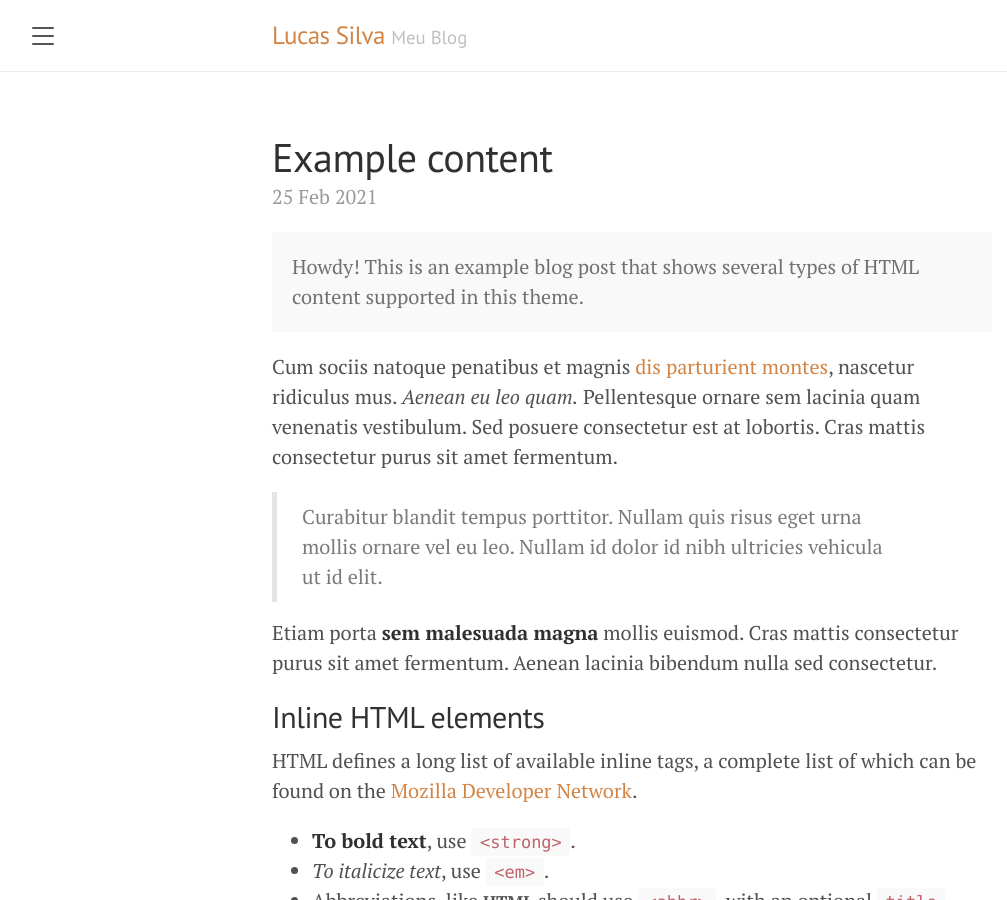
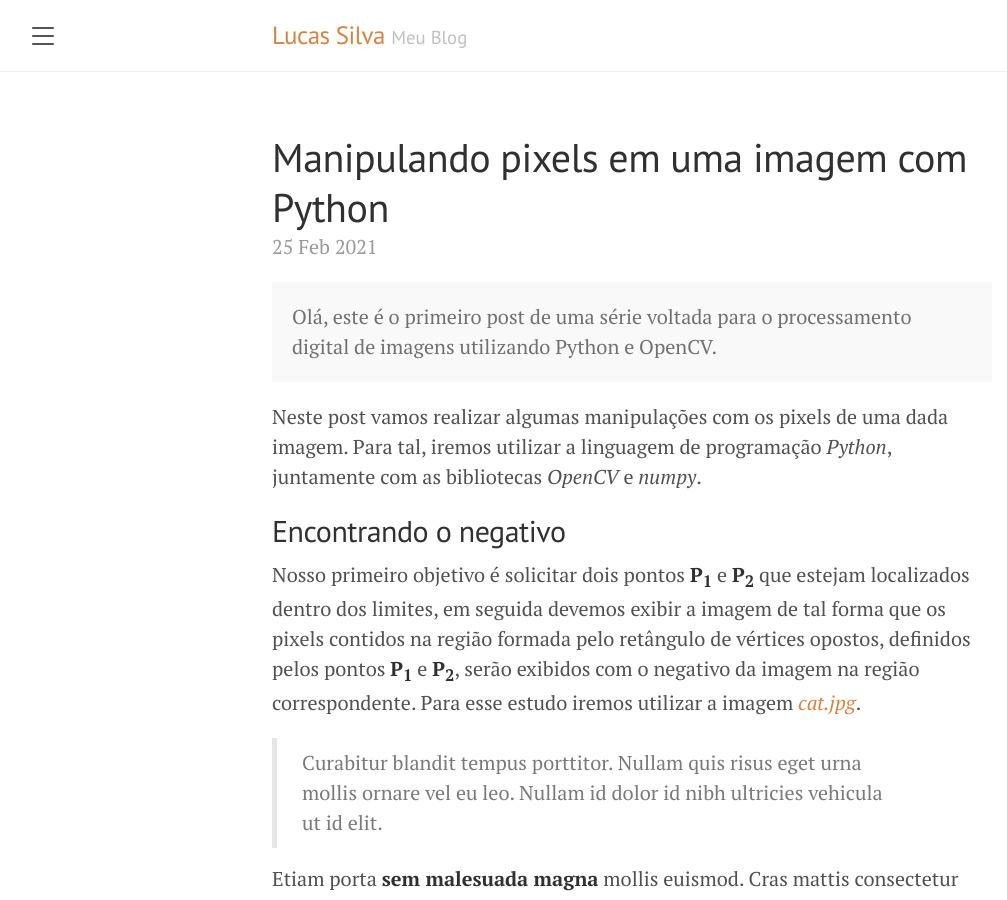
Before and after one commit to lucasamds/lucasamds.github.io, a Jekyll site: the page built from _posts/2021-02-25-manipulando-pixels.md, in a window 1280 px wide and 900 px high. Shown: the whole window, without its empty margins (8-1015 px from the left). Built offline with Jekyll 4.4.1, drawn with Linux system fonts in a browser that asks for light colours.

Commit message:
Update 2021-02-25-manipulando-pixels.md

```diff
--- a/_posts/2021-02-25-manipulando-pixels.md
+++ b/_posts/2021-02-25-manipulando-pixels.md
@@ -1,16 +1,22 @@
 ---
 layout: post
-title: Example content
+title: Manipulando pixels em uma imagem com Python
 ---
 
 
 <div class="message">
-  Howdy! This is an example blog post that shows several types of HTML content supported in this theme.
+  Olá, este é o primeiro post de uma série voltada para o processamento digital de imagens utilizando Python e OpenCV.
 </div>
 
-Cum sociis natoque penatibus et magnis <a href="#">dis parturient montes</a>, nascetur ridiculus mus. *Aenean eu leo quam.* Pellentesque ornare sem lacinia quam venenatis vestibulum. Sed posuere consectetur est at lobortis. Cras mattis consectetur purus sit amet fermentum.
+Neste post vamos realizar algumas manipulações com os pixels de uma dada imagem. Para tal, iremos utilizar a linguagem de programação *Python*, juntamente com as bibliotecas *OpenCV* e *numpy*.
+
+## Encontrando o negativo
+
+Nosso primeiro objetivo é solicitar dois pontos **P<sub>1</sub>** e **P<sub>2</sub>** que estejam localizados dentro dos limites, em seguida devemos exibir a imagem de tal forma que os pixels contidos na região formada pelo retângulo de vértices opostos, definidos pelos pontos **P<sub>1</sub>** e **P<sub>2</sub>**, serão exibidos com o negativo da imagem na região correspondente. Para esse estudo iremos utilizar a imagem <a href="https://raw.githubusercontent.com/lucasamds/lucasamds.github.io/main/public/images/cat-gray.jpg">*cat.jpg*</a>.
+
 
 > Curabitur blandit tempus porttitor. Nullam quis risus eget urna mollis ornare vel eu leo. Nullam id dolor id nibh ultricies vehicula ut id elit.
+
 
 Etiam porta **sem malesuada magna** mollis euismod. Cras mattis consectetur purus sit amet fermentum. Aenean lacinia bibendum nulla sed consectetur.
 
```
